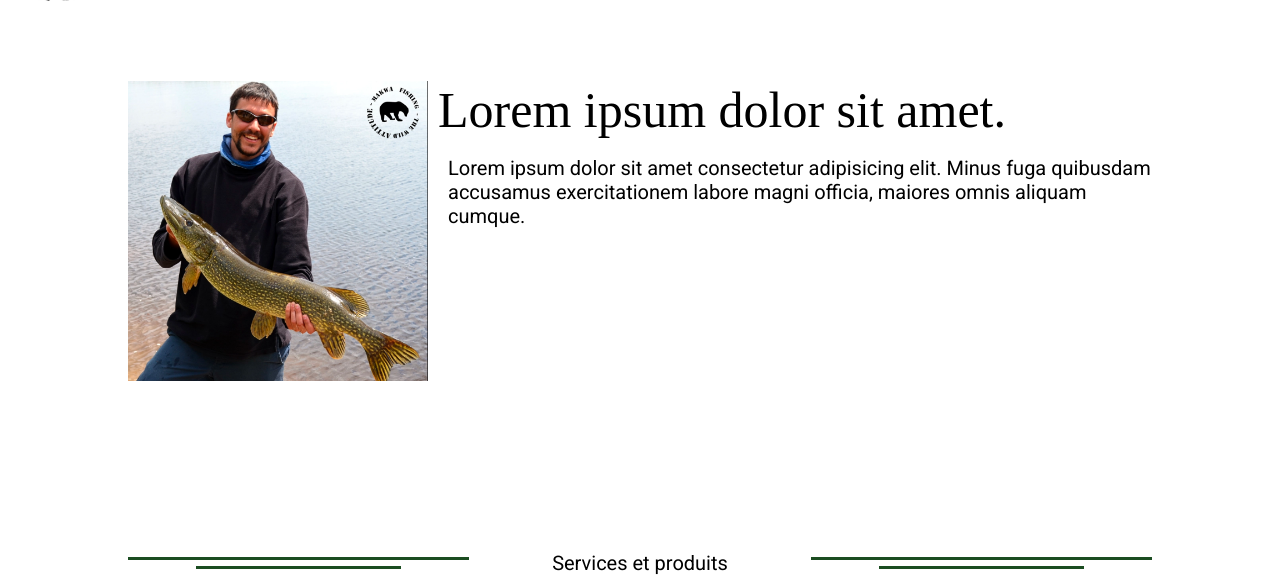
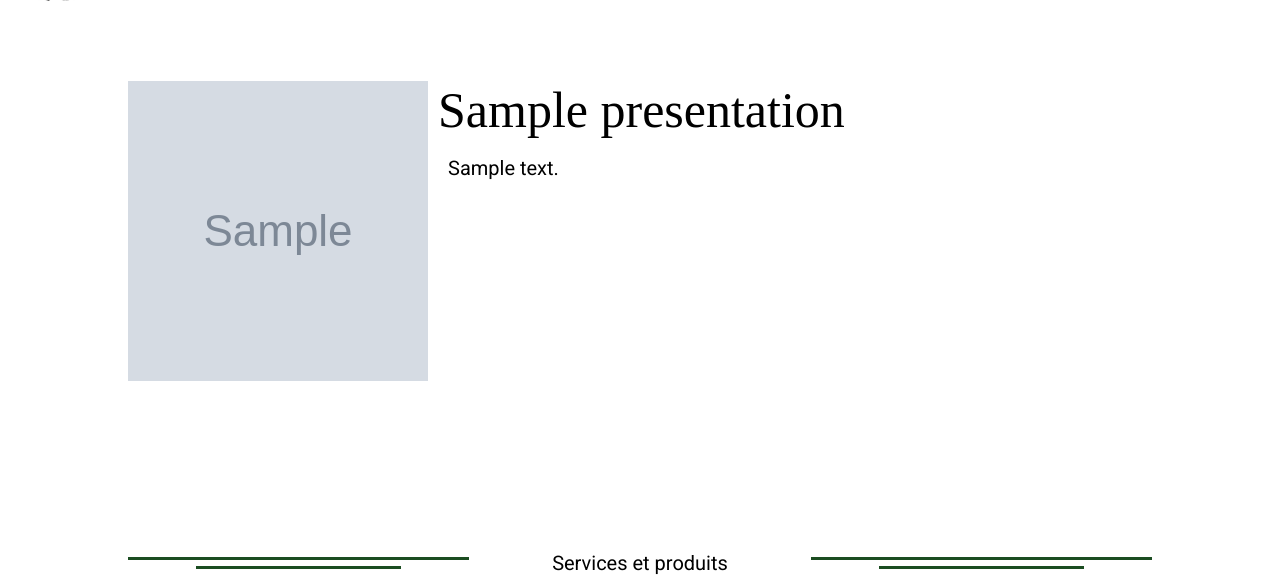
Before and after one commit to lsaison/mf, a Django app: template templates/index.html in a window 1280 px wide. Shown: the part 119-699 px from the top of the page. Run offline with Django 3.2, Linux system fonts and the light colour scheme; the template is opened without the code that fills it: most values are stand-ins (such as "Sample title", 1, 10 or a date in 2020); grey boxes marked "Sample" are stand-in pictures; some libraries are stand-ins or nearby versions; some web fonts are replaced.

Commit message:
presentation

```diff
--- a/app/models.py
+++ b/app/models.py
@@ -9,6 +9,9 @@ class Presentation(models.Model):
     imgAlt = models.CharField(max_length=255, blank=True)
     titre = models.CharField(max_length=100)
     texte = models.TextField(blank=True, null=True)
+
+    def __str__(self):
+        return f"{self.titre}"
 
 class Article(models.Model):
     titre = models.CharField(max_length=100)
--- a/templates/index.html
+++ b/templates/index.html
@@ -54,12 +54,13 @@
   <main>
 
     <section id="presentation">
-      <img src="{% static 'img/presentation.png' %}"></img>
+
+      <img <img src="/media/{{ presentation.img }}" alt="{{ presentation.imgAlt }}"></img>
       <div class="body">
-        <p class="titre">Lorem ipsum dolor sit amet.</p>
-        <p class="desc">Lorem ipsum dolor sit amet consectetur adipisicing elit. Minus fuga quibusdam accusamus
-          exercitationem labore magni officia, maiores omnis aliquam cumque.</p>
+        <p class="titre">{{ presentation.titre }}</p>
+        <p class="desc">{{ presentation.texte }}</p>
       </div>
+
     </section>
 
     <section id="boutique">
```
Also changed, not shown: app/views.py (+12 -2 lines).
